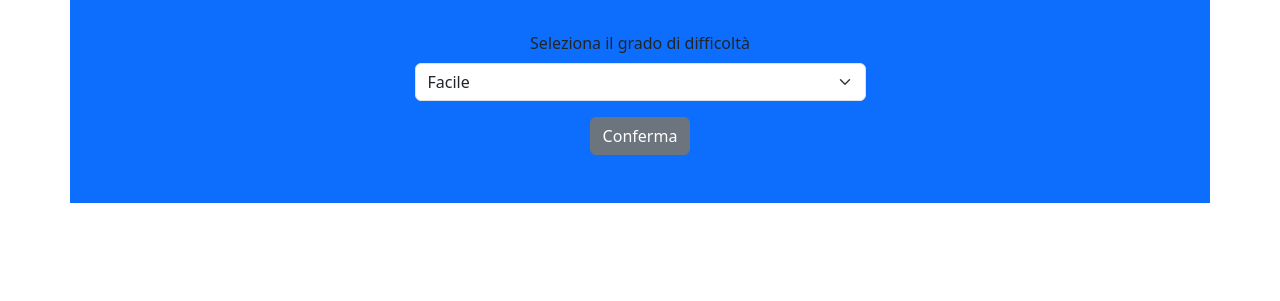
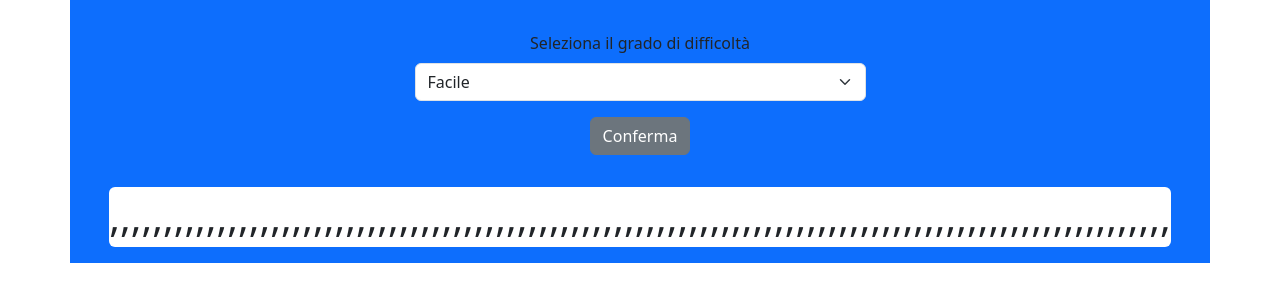
Before and after one commit to ColluraV/js-campominato-grid, a plain HTML site: page index.html in a window 1280 px wide. Both pictures are taken after a click on the button "Conferma". Shown: the part 169-470 px from the top of the page. Drawn offline with nearby package versions, Linux system fonts and the light colour scheme.

Commit message:
aggiunte funzioni per blocchi e campo da fixare

```diff
--- a/index.html
+++ b/index.html
@@ -41,7 +41,7 @@
             </div>
 
             <div class="col-8 d-flex justify-content-center py-3">
-                <div id="risultato" class="fs-1 bg-white rounded-2">
+                <div id="field-container" class="fs-1 bg-white rounded-2">
 
                 </div>
 
--- a/main.js
+++ b/main.js
@@ -0,0 +1,61 @@
+`use strict`
+
+
+const btnConferma = document.querySelector(".conferma");
+const fieldContainer = document.querySelector("[id=field-container]");
+
+//selezione difficoltà
+btnConferma.addEventListener("click",function(){
+    let totblocchi = 0;
+
+    const lvlSelect = document.querySelector("#difficolta").value;
+    console.log (lvlSelect)
+
+        if(lvlSelect==="facile"){
+            totblocchi= 100 }
+
+        if(lvlSelect==="medio"){
+            totblocchi= 81 }
+
+        if(lvlSelect==="difficile"){
+            totblocchi= 49 }
+
+    console.log(totblocchi)
+
+    const campoPieno = fieldGen (totblocchi)
+
+
+    fieldContainer.append(campoPieno)
+    console.log(campoPieno)
+})
+
+
+
+
+  //generazione singolo blocco
+function blockGen (contentBlock, totBlocchi){
+    const div = document.createElement("div");
+    const blocchiPerRiga = Math.sqrt(totBlocchi);
+
+    div.classList.add("quadrato")
+
+    //inserimento testo interno al div da sostituire con ciò che più aggrada
+
+    div.textContent=contentBlock;
+
+}
+
+
+//generazione campo
+
+function fieldGen (numBlocchi) {
+    const campo = [];
+
+    for (let i = 0; i < numBlocchi; i++) {
+
+      const blocco = blockGen("sqr" + i, numBlocchi);
+
+      campo.push(blocco);
+    } console.log(campo)
+    return campo;
+  }
--- a/style.css
+++ b/style.css
@@ -0,0 +1,3 @@
+.quadrato{
+    aspect-ratio: 1/1;
+}
```
